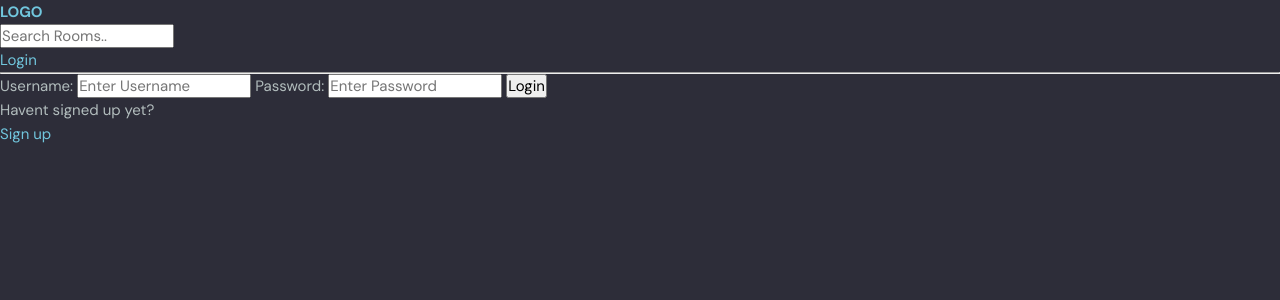
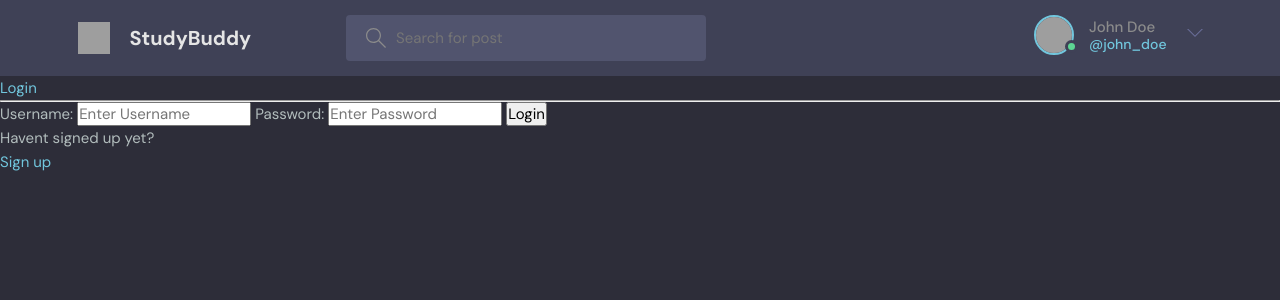
Before and after one commit to JohnnySonTrinh/studdybud, a Django app: a page that uses templates/navbar.html in a window 1280 px wide. Shown: the top 300 px of the page. Run offline with Django 5.2, Linux system fonts and the light colour scheme; grey boxes are pictures that could not be loaded.

Commit message:
Add template navbar

```diff
--- a/templates/navbar.html
+++ b/templates/navbar.html
@@ -1,11 +1,72 @@
-<a href="/">
-    <h1>LOGO</h1>
-</a>
+<header class="header header--loggedIn">
+    <div class="container">
+      <a href="{% url 'home' %}" class="header__logo">
+        <img src="assets/logo.svg" />
+        <h1>StudyBuddy</h1>
+      </a>
+      <form class="header__search" method="GET" action="{% url 'home' %}">
+        <label>
+          <svg version="1.1" xmlns="http://www.w3.org/2000/svg" width="32" height="32" viewBox="0 0 32 32">
+            <title>search</title>
+            <path
+              d="M32 30.586l-10.845-10.845c1.771-2.092 2.845-4.791 2.845-7.741 0-6.617-5.383-12-12-12s-12 5.383-12 12c0 6.617 5.383 12 12 12 2.949 0 5.649-1.074 7.741-2.845l10.845 10.845 1.414-1.414zM12 22c-5.514 0-10-4.486-10-10s4.486-10 10-10c5.514 0 10 4.486 10 10s-4.486 10-10 10z"
+            ></path>
+          </svg>
+          <input name="q" placeholder="Search for post" />
+        </label>
+      </form>
+      <nav class="header__menu">
+        <!-- Not Logged In -->
+        <!-- <a href="/login.html">
+          <img src="./assets/avatar.svg" />
+          <p>Login</p>
+        </a> -->
+
+        <!-- Logged In -->
+
+        <div class="header__user">
+          <a href="profile.html">
+            <div class="avatar avatar--medium active">
+              <img src="https://randomuser.me/api/portraits/men/37.jpg" />
+            </div>
+            <p>John Doe <span>@john_doe</span></p>
+          </a>
+          <button class="dropdown-button">
+            <svg version="1.1" xmlns="http://www.w3.org/2000/svg" width="32" height="32" viewBox="0 0 32 32">
+              <title>chevron-down</title>
+              <path d="M16 21l-13-13h-3l16 16 16-16h-3l-13 13z"></path>
+            </svg>
+          </button>
+        </div>
+
+        <div class="dropdown-menu">
+          <a href="settings.html" class="dropdown-link"
+            ><svg version="1.1" xmlns="http://www.w3.org/2000/svg" width="32" height="32" viewBox="0 0 32 32">
+              <title>tools</title>
+              <path
+                d="M27.465 32c-1.211 0-2.35-0.471-3.207-1.328l-9.392-9.391c-2.369 0.898-4.898 0.951-7.355 0.15-3.274-1.074-5.869-3.67-6.943-6.942-0.879-2.682-0.734-5.45 0.419-8.004 0.135-0.299 0.408-0.512 0.731-0.572 0.32-0.051 0.654 0.045 0.887 0.277l5.394 5.395 3.586-3.586-5.394-5.395c-0.232-0.232-0.336-0.564-0.276-0.887s0.272-0.596 0.572-0.732c2.552-1.152 5.318-1.295 8.001-0.418 3.274 1.074 5.869 3.67 6.943 6.942 0.806 2.457 0.752 4.987-0.15 7.358l9.392 9.391c0.844 0.842 1.328 2.012 1.328 3.207-0 2.5-2.034 4.535-4.535 4.535zM15.101 19.102c0.26 0 0.516 0.102 0.707 0.293l9.864 9.863c0.479 0.479 1.116 0.742 1.793 0.742 1.398 0 2.535-1.137 2.535-2.535 0-0.668-0.27-1.322-0.742-1.793l-9.864-9.863c-0.294-0.295-0.376-0.74-0.204-1.119 0.943-2.090 1.061-4.357 0.341-6.555-0.863-2.631-3.034-4.801-5.665-5.666-1.713-0.561-3.468-0.609-5.145-0.164l4.986 4.988c0.391 0.391 0.391 1.023 0 1.414l-5 5c-0.188 0.188-0.441 0.293-0.707 0.293s-0.52-0.105-0.707-0.293l-4.987-4.988c-0.45 1.682-0.397 3.436 0.164 5.146 0.863 2.631 3.034 4.801 5.665 5.666 2.2 0.721 4.466 0.604 6.555-0.342 0.132-0.059 0.271-0.088 0.411-0.088z"
+              ></path>
+            </svg>
+            Settings</a
+          >
+          <a href="login.html" class="dropdown-link"
+            ><svg version="1.1" xmlns="http://www.w3.org/2000/svg" width="32" height="32" viewBox="0 0 32 32">
+              <title>sign-out</title>
+              <path
+                d="M3 0h22c0.553 0 1 0 1 0.553l-0 3.447h-2v-2h-20v28h20v-2h2l0 3.447c0 0.553-0.447 0.553-1 0.553h-22c-0.553 0-1-0.447-1-1v-30c0-0.553 0.447-1 1-1z"
+              ></path>
+              <path
+                d="M21.879 21.293l1.414 1.414 6.707-6.707-6.707-6.707-1.414 1.414 4.293 4.293h-14.172v2h14.172l-4.293 4.293z"
+              ></path>
+            </svg>
+            Logout</a
+          >
+        </div>
+      </nav>
+    </div>
+  </header>
 
 
-<form method="GET" action="{% url 'home' %}">
-    <input type="text" name="q" placeholder="Search Rooms..">
-</form>
 
 {% if request.user.is_authenticated %}
 <p>Hello {{request.user}}</p>
```
